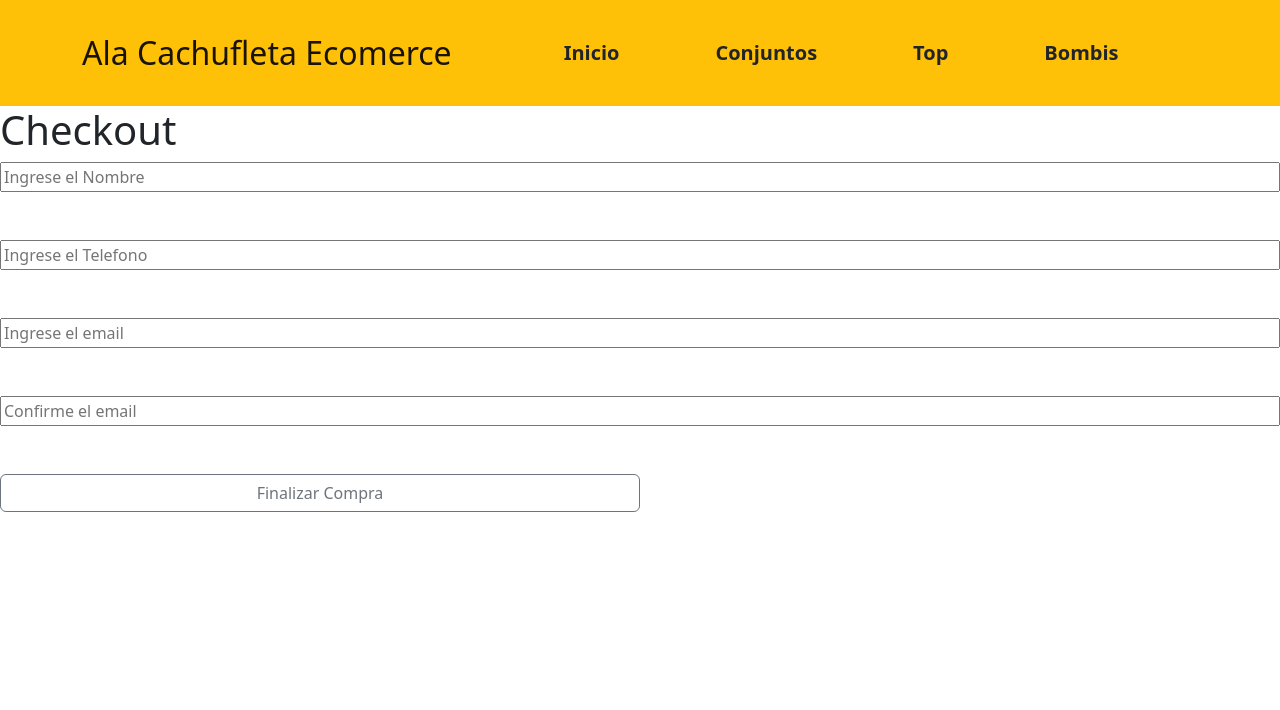
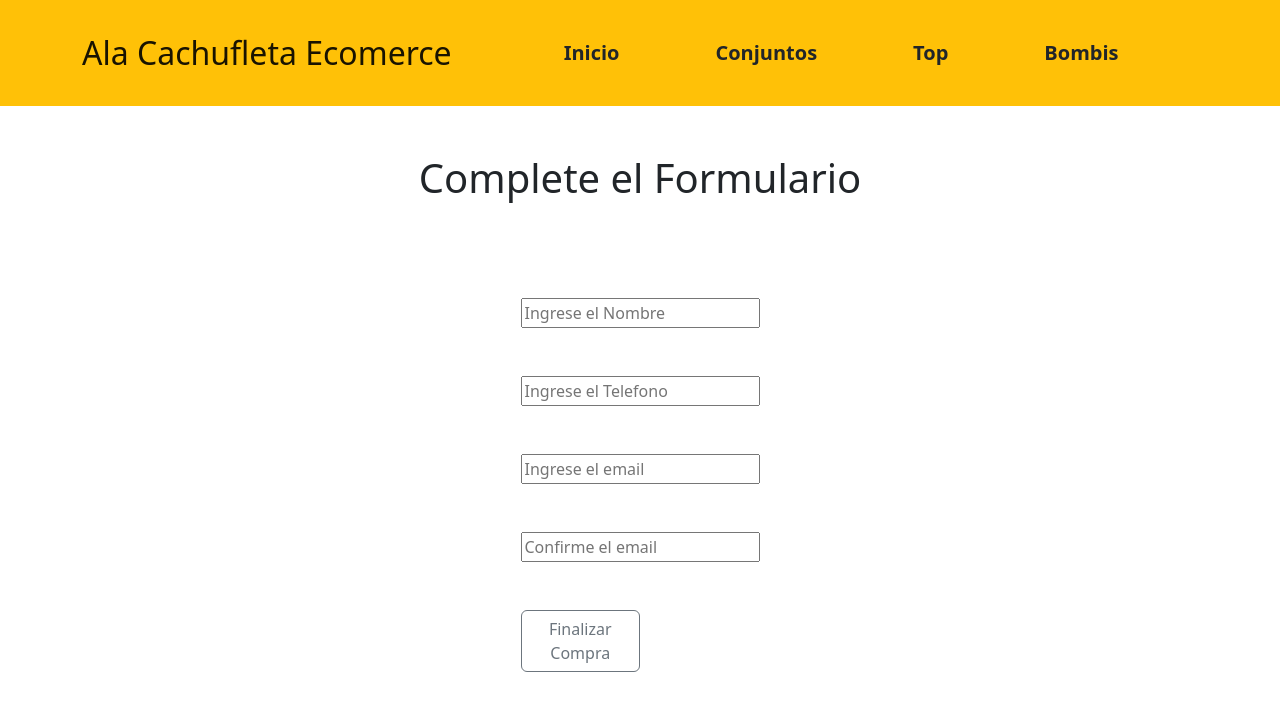
Before and after one commit to sole-arguello/PF-React-ArguelloMariaSoledad, a React (Vite) app in the folder ecomerce/: page /ckeckout in a window 1280 px wide. Shown: the top 710 px of the page. Built offline with nearby package versions, Linux system fonts and the light colour scheme.

Commit message:
aplico estilos y corrijo variables

```diff
--- a/ecomerce/src/components/Checkout/Checkout.jsx
+++ b/ecomerce/src/components/Checkout/Checkout.jsx
@@ -3,61 +3,64 @@ import { useContext, useState } from 'react'
 import CheckoutForm from '../CheckoutForm/CheckoutForm'
 import { addDoc, collection, getFirestore } from 'firebase/firestore'
 import { CartContext } from '../../context/CartContext'
+import { Link } from 'react-router-dom'
 
 
-function Checkout() {
+function Checkout({ greeting }) {
 
-        const {cartList, totalCompra} = useContext(CartContext)
+        const {cartList, totalBuys, clearCart} = useContext(CartContext)
 
-        //defino estados para el form
+        const [ordenId, setOrdenId] = useState(null);
         const [dataForm, setDataForm] = useState({
             name: '',
             phone: '',
             email: '',
         })
 
-        const generarOrden = (evt) => {
+        const generateOrder = (evt) => {
 
             evt.preventDefault()
             const order = {}
             order.buyer = dataForm;
             order.items = cartList.map(({ titulo, id, precio, cantidad}) => ({id, titulo, precio, cantidad}))
-            order.total = totalCompra()
-            //console.log(order)
+            order.total = totalBuys()
 
             const dbFirestore = getFirestore()
             const orderCollection = collection (dbFirestore, 'orders')
             //insertar una orden a firebase
             addDoc(orderCollection, order)
-            .then(resp => console.log(resp))
+            .then(resp => { setOrdenId(resp.id)})
+            .catch( (err) => console.log(err) )
+            .finally( () => {
+                setDataForm( {name: '', phone: '', email: ''} )
+                setTimeout( () => { clearCart() }, 2000)
+            })
         }
-        //console.log(totalCompra())
 
-        //funcion para el form
-        const handleOnChange = (evt) => {
-            //para acceder es por target
-            console.log('nombre del input', evt.target.name)
-            console.log('valor del input ', evt.target.value)
-
+        const handleForm = (evt) => {
             setDataForm({
                 ...dataForm,
-                //campo dinamico
                 [evt.target.name]: evt.target.value
             })
 
         }
-        //console.log(dataForm)
-
 
   return (
-    <div>
-        <h1>Checkout</h1>
-        {/* aca va el componete form */}
-
-        <CheckoutForm generarOrden={generarOrden} handleOnChange={handleOnChange} dataForm={dataForm} />
-
-
-    </div>
+    <>
+     {
+        ordenId
+        ? (<div className='text-center m-5'>
+                <h1 >El id de su orden es: </h1>
+                <p className=' fs-4 fw-semibold my-5 text-success'>{ ordenId}</p>
+                <p className=' fs-3'>Gracias por su compra!!</p>
+                <Link className='btn btn-warning fw-semibold text-dark my-5' to='/'>Volver al Inicio</Link>
+          </div>)
+        : (<div className='d-flex flex-column text-center align-items-center gap-5'>
+            <h1 className='m-5'>{greeting}</h1>
+            <CheckoutForm generateOrder={generateOrder} handleForm={handleForm} dataForm={dataForm} />
+          </div>)
+     }
+    </>
   )
 }
 
```
